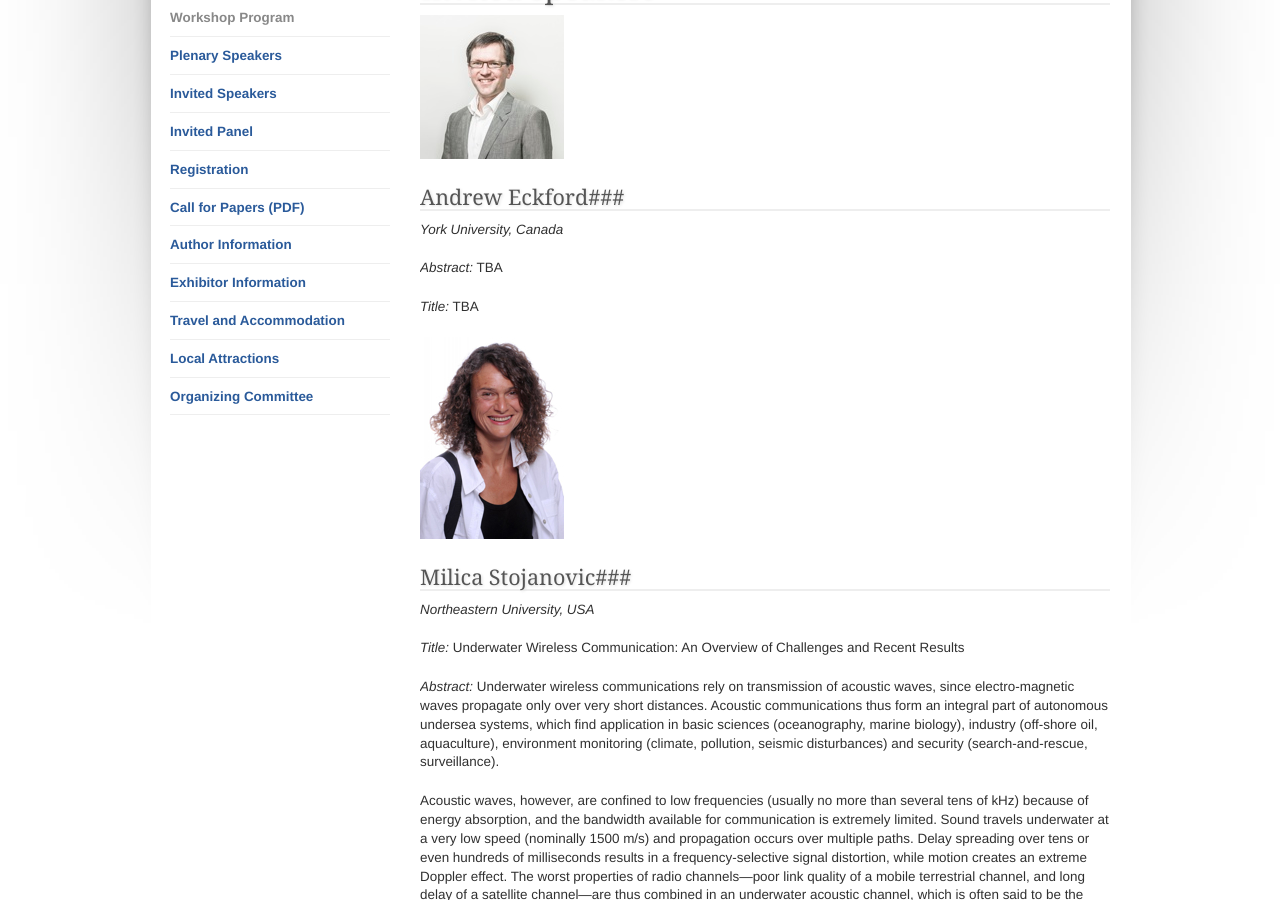
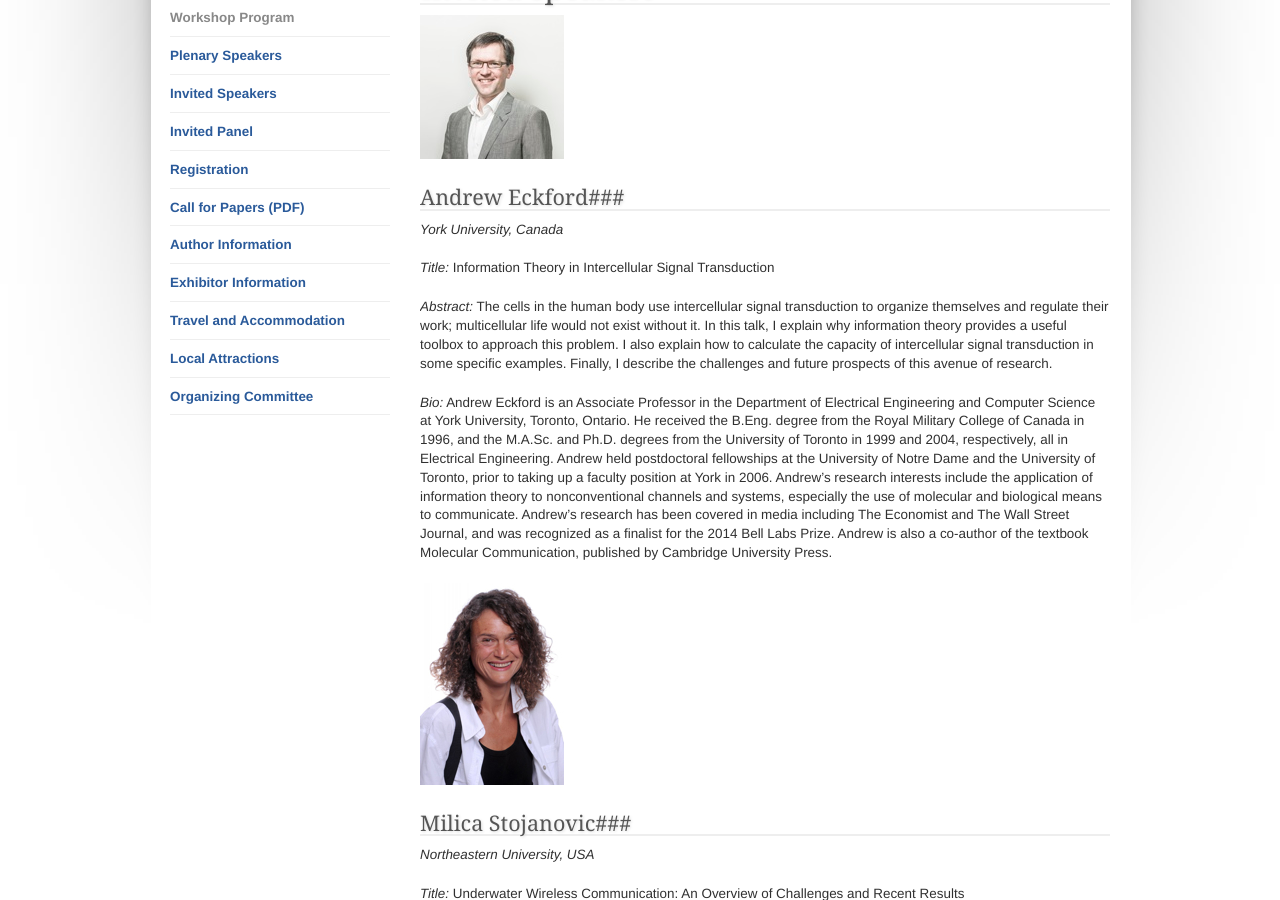
Before and after one commit to bkidney/CWIT2015, a Jekyll site: the page built from invited.md, in a window 1280 px wide and 900 px high, scrolled down 435 px. Built offline with Jekyll 4.4.1, drawn with Linux system fonts in a browser that asks for light colours.

Commit message:
Added details for Andrew Eckford.

```diff
--- a/invited.md
+++ b/invited.md
@@ -9,9 +9,11 @@ layout: default
 ###Andrew Eckford###
 *York University, Canada*
 
-*Abstract:* TBA
+*Title:* Information Theory in Intercellular Signal Transduction
 
-*Title:* TBA
+*Abstract:* The cells in the human body use intercellular signal transduction to organize themselves and regulate their work; multicellular life would not exist without it. In this talk, I explain why information theory provides a useful toolbox to approach this problem. I also explain how to calculate the capacity of intercellular signal transduction in some specific examples. Finally, I describe the challenges and future prospects of this avenue of research.
+
+*Bio:* Andrew Eckford is an Associate Professor in the Department of Electrical Engineering and Computer Science at York University, Toronto, Ontario. He received the B.Eng. degree from the Royal Military College of Canada in 1996, and the M.A.Sc. and Ph.D. degrees from the University of Toronto in 1999 and 2004, respectively, all in Electrical Engineering. Andrew held postdoctoral fellowships at the University of Notre Dame and the University of Toronto, prior to taking up a faculty position at York in 2006. Andrew’s research interests include the application of information theory to nonconventional channels and systems, especially the use of molecular and biological means to communicate. Andrew's research has been covered in media including The Economist and The Wall Street Journal, and was recognized as a finalist for the 2014 Bell Labs Prize. Andrew is also a co-author of the textbook Molecular Communication, published by Cambridge University Press.
 
 
 ![Milica Stojanovic](images/Stojanovic.jpg)
```
